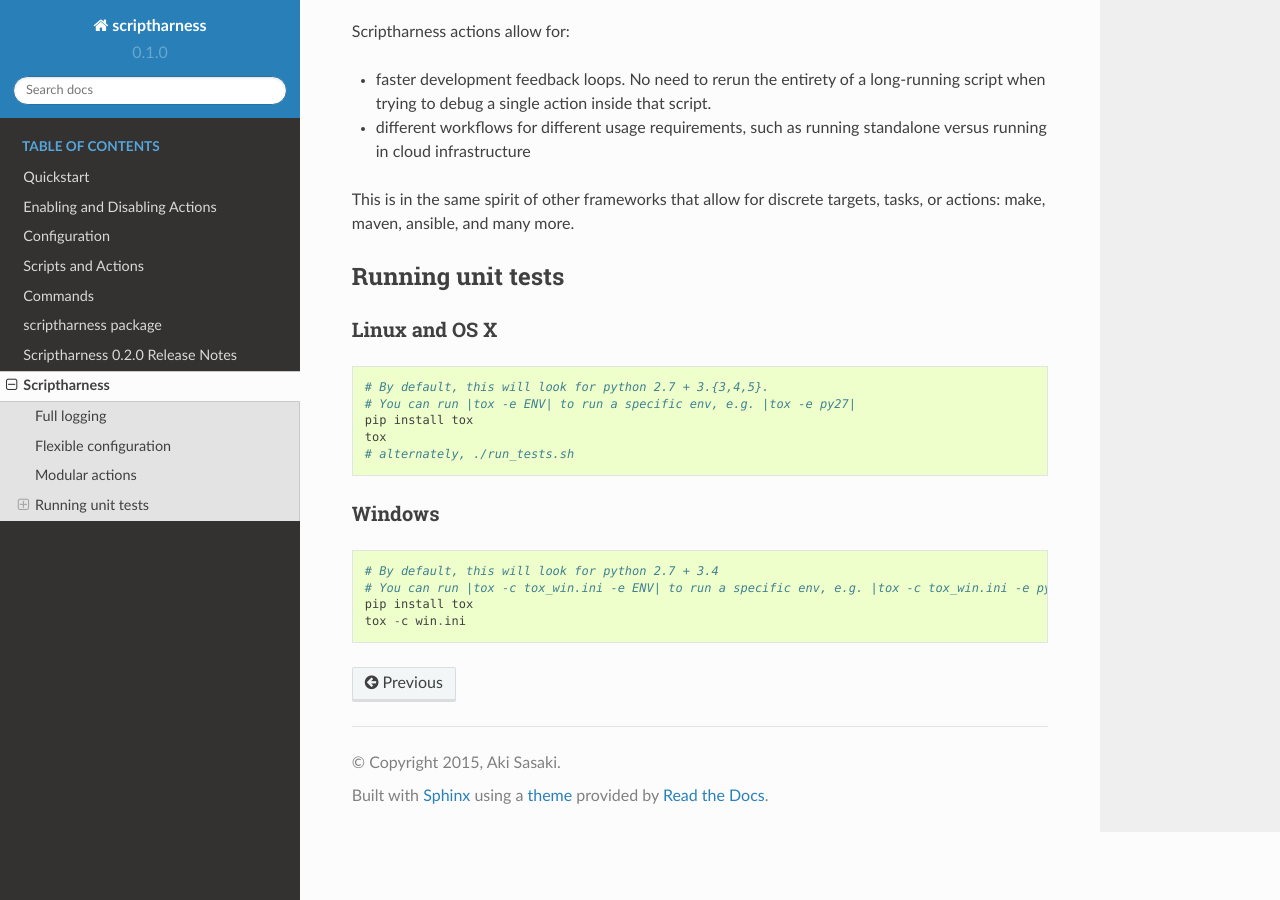
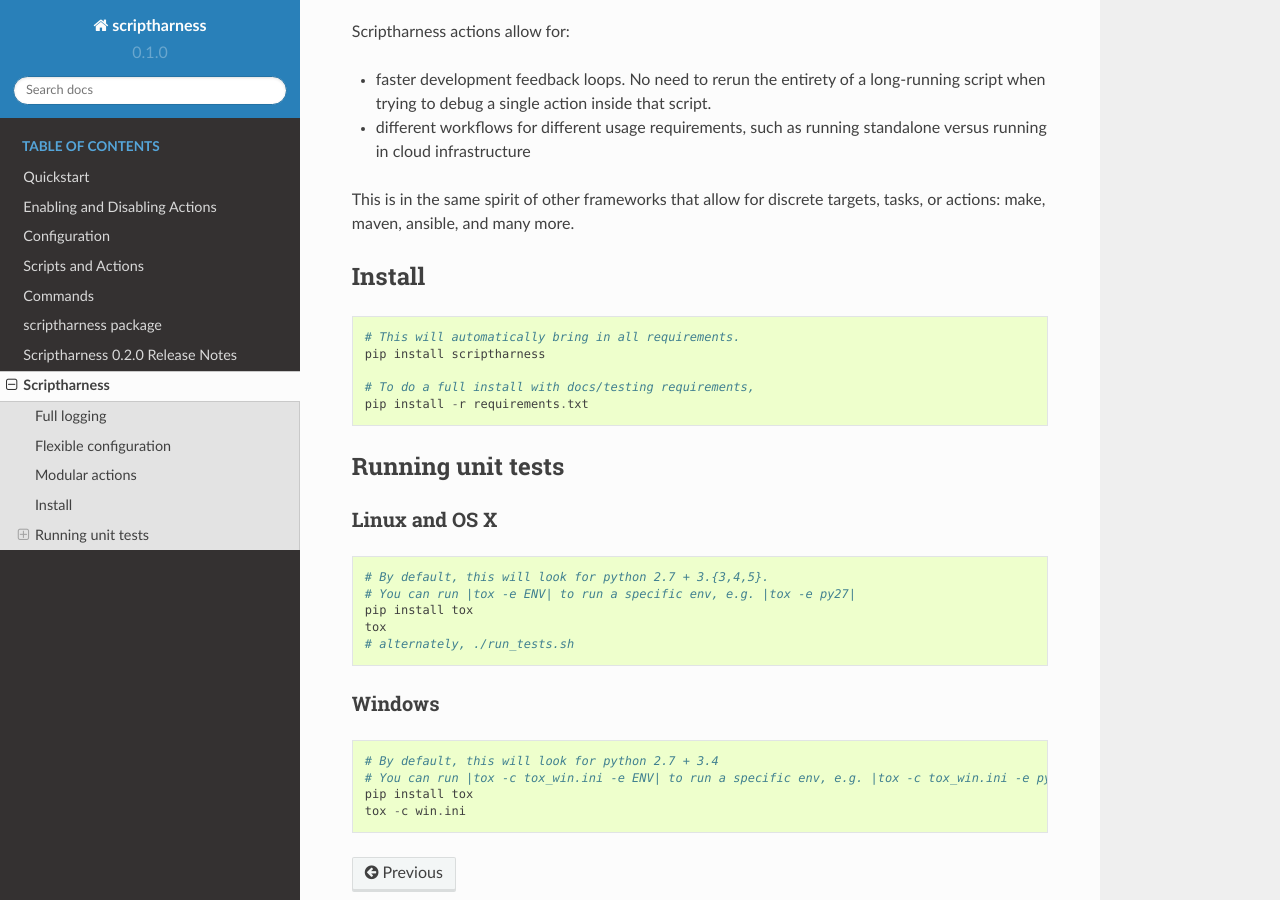
Before and after one commit to scriptharness/python-scriptharness, a Sphinx documentation site: the page built from docs/README.rst, in a window 1280 px wide and 900 px high, scrolled down 909 px. Built offline with Sphinx 7.4.7 and the Read the Docs theme 2.0.0, drawn with Linux system fonts in a browser that asks for light colours.

Commit message:
resolves #27

```diff
--- a/docs/README.rst
+++ b/docs/README.rst
@@ -34,6 +34,18 @@
 
 This is in the same spirit of other frameworks that allow for discrete targets, tasks, or actions: make, maven, ansible, and many more.
 
+#######
+Install
+#######
+
+::
+
+    # This will automatically bring in all requirements.
+    pip install scriptharness
+
+    # To do a full install with docs/testing requirements,
+    pip install -r requirements.txt
+
 ##################
 Running unit tests
 ##################
--- a/setup.py
+++ b/setup.py
@@ -36,7 +36,7 @@
     long_description=read('README'),
     author='Aki Sasaki',
     author_email='aki@escapewindow.com',
-    url='https://github.com/scriptharness/scriptharness',
+    url='https://github.com/scriptharness/python-scriptharness',
     license='MPL2',
     packages=find_packages(exclude=['ez_setup', 'examples', 'tests']),
     include_package_data=True,
```
Also changed, not shown: README.rst (+12 -0 lines), docs/README.rst.j2 (+12 -0 lines), 1 other file.
